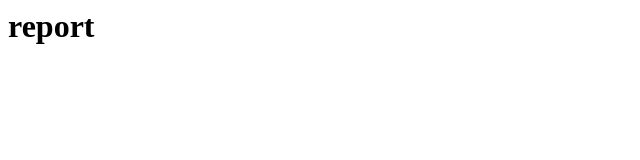
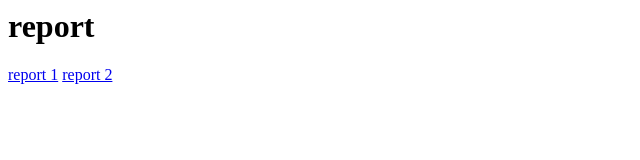
Before and after one commit to Mvzqz/testMultipleReports, a website: page docs/index.html in a window 1280 px wide. Shown: the whole page, without its empty margins (0-640 px from the left). Drawn offline with Linux system fonts and the light colour scheme.

Commit message:
Update index.html

```diff
--- a/docs/index.html
+++ b/docs/index.html
@@ -1,3 +1,5 @@
 <html>
 <h1>report</h1>
+<a href="/html-report-1/index.html">report 1</a>
+<a href="/html-report-2/index.html">report 2</a>
 </html>
```
